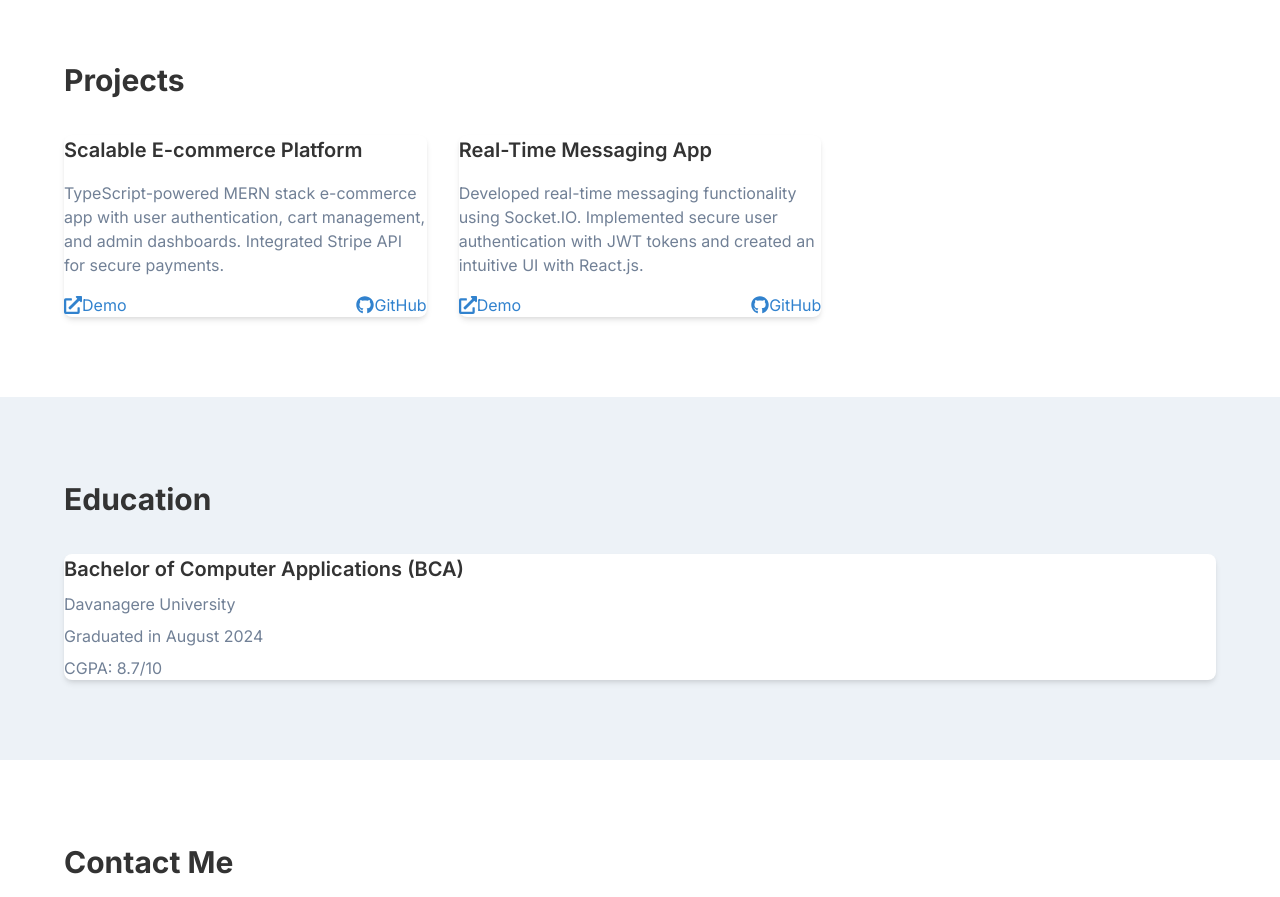
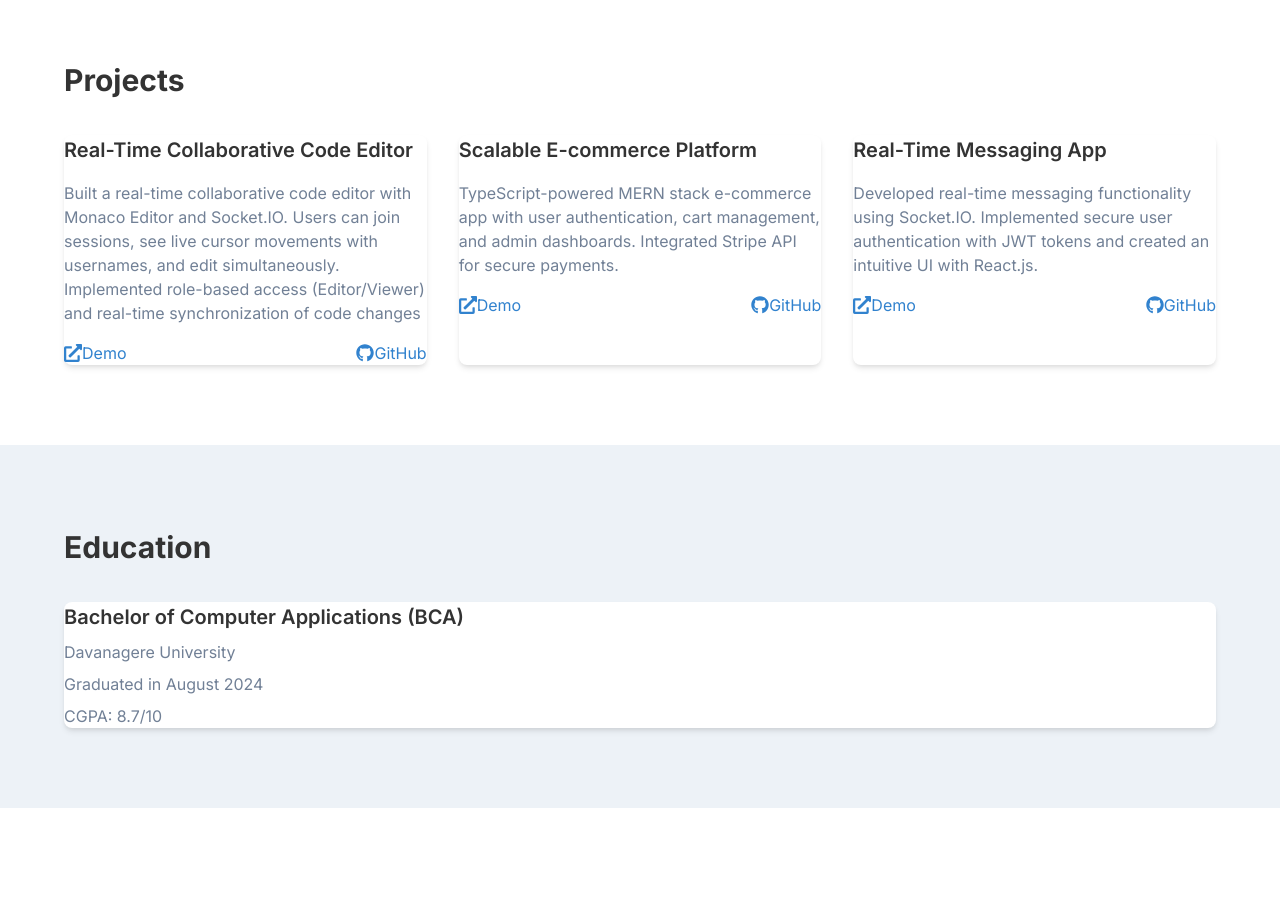
Before and after one commit to Ballursajeed/portfolio, a React (Vite) app: page / in a window 1280 px wide. Shown: the part 1600-2497 px from the top of the page. Built offline with nearby package versions, Linux system fonts and the light colour scheme.

Commit message:
added code editor project

```diff
--- a/src/components/Projects.jsx
+++ b/src/components/Projects.jsx
@@ -3,7 +3,12 @@ import { FaExternalLinkAlt, FaGithub } from 'react-icons/fa';
 
 function Projects() {
   const projects = [
-
+    {
+      title:"Real-Time Collaborative Code Editor",
+      description:"Built a real-time collaborative code editor with Monaco Editor and Socket.IO. Users can join sessions, see live cursor movements with usernames, and edit simultaneously. Implemented role-based access (Editor/Viewer) and real-time synchronization of code changes",
+      demo:"https://web-editor-one.vercel.app",
+      github:"https://github.com/Ballursajeed/web-editor"
+    },
     {
       title: "Scalable E-commerce Platform",
       description: "TypeScript-powered MERN stack e-commerce app with user authentication, cart management, and admin dashboards. Integrated Stripe API for secure payments.",
```
